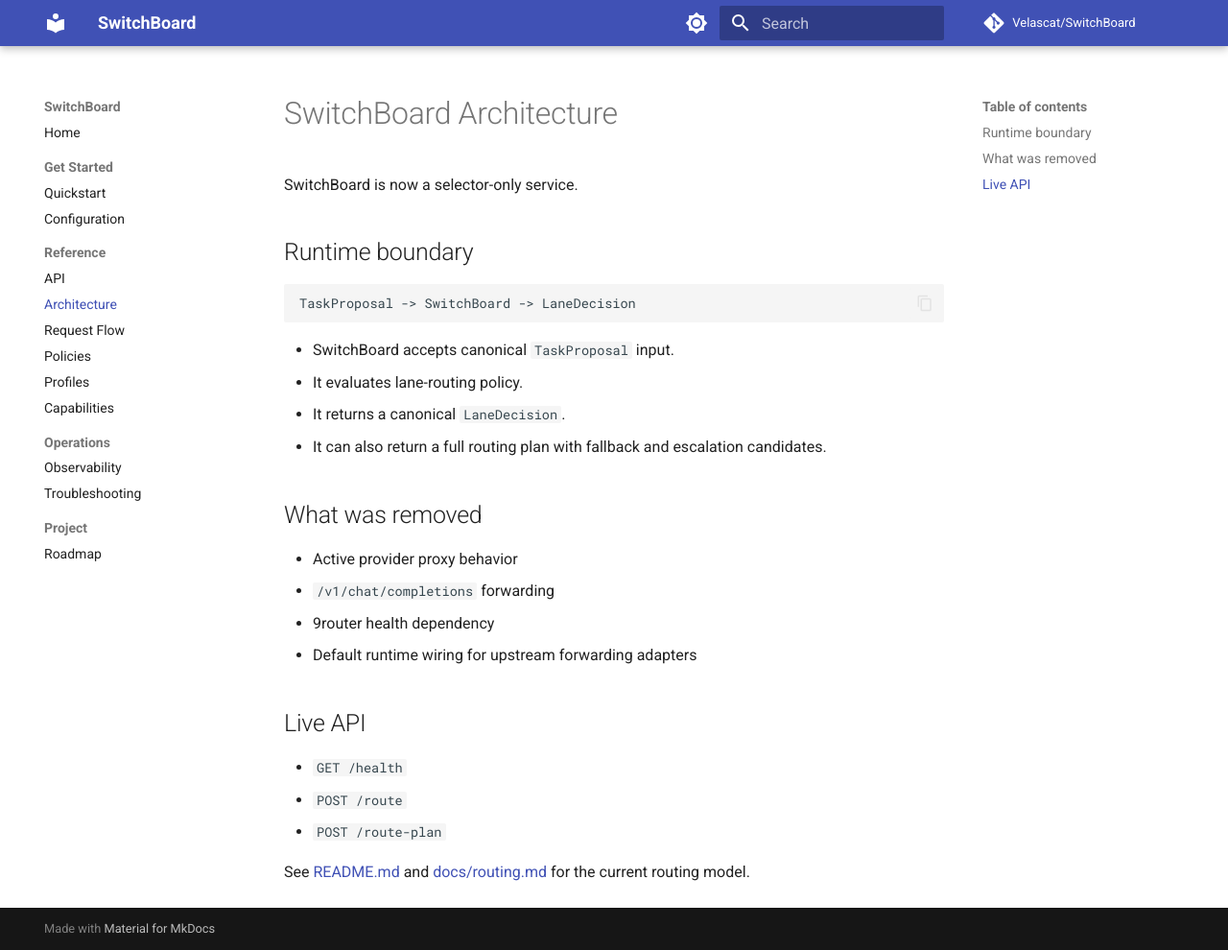
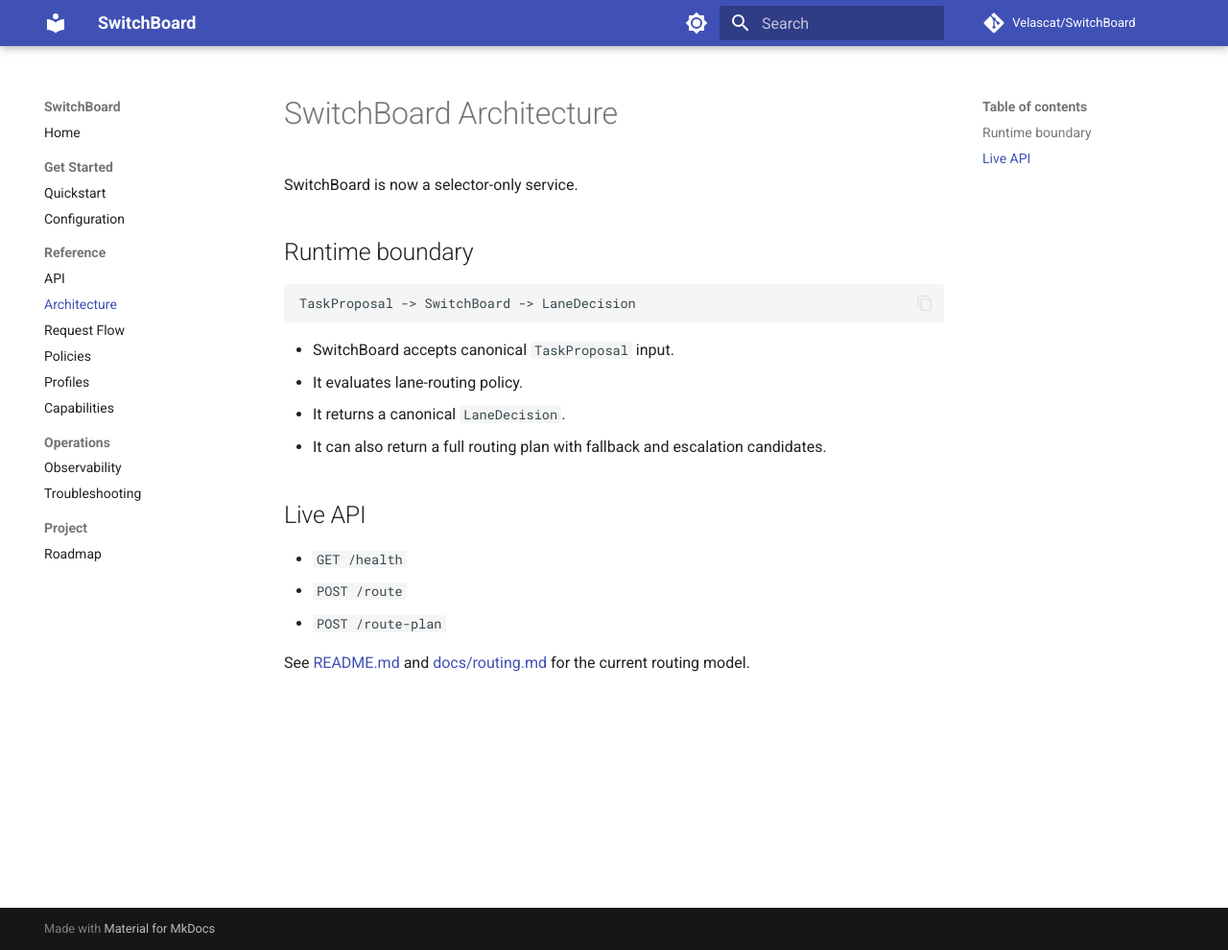
Before and after one commit to Velascat/SwitchBoard, an MkDocs documentation site: the page built from docs/architecture.md, in a window 1280 px wide and 990 px high. Shown: the whole window at 96% size. Built offline with MkDocs 1.6.1 and Material for MkDocs 9.7.7, drawn with Linux system fonts in a browser that asks for light colours; comment, search, counter and statistics services are not loaded.

Commit message:
Purge remaining legacy proxy framing

```diff
--- a/docs/architecture.md
+++ b/docs/architecture.md
@@ -13,13 +13,6 @@
 - It returns a canonical `LaneDecision`.
 - It can also return a full routing plan with fallback and escalation candidates.
 
-## What was removed
-
-- Active provider proxy behavior
-- `/v1/chat/completions` forwarding
-- 9router health dependency
-- Default runtime wiring for upstream forwarding adapters
-
 ## Live API
 
 - `GET /health`
```
Also changed, not shown: README.md (+1 -3 lines), docs/api.md (+1 -1 lines), docs/configuration.md (+1 -1 lines), docs/index.md (+1 -1 lines), docs/profiles.md (+1 -1 lines), docs/stability.md (+0 -1 lines), 3 other files.
